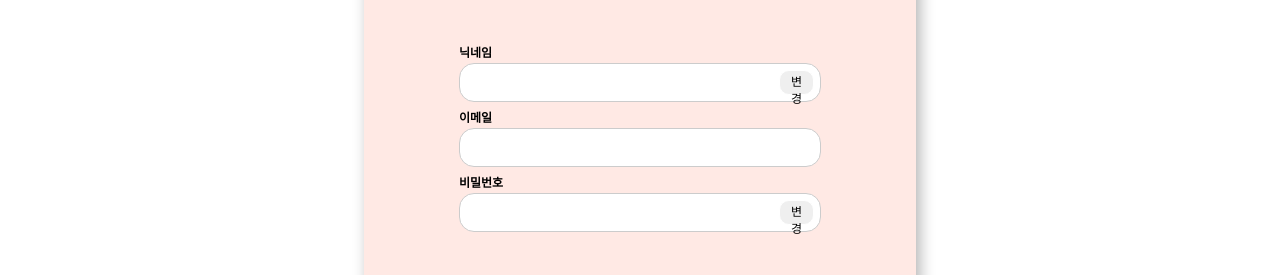
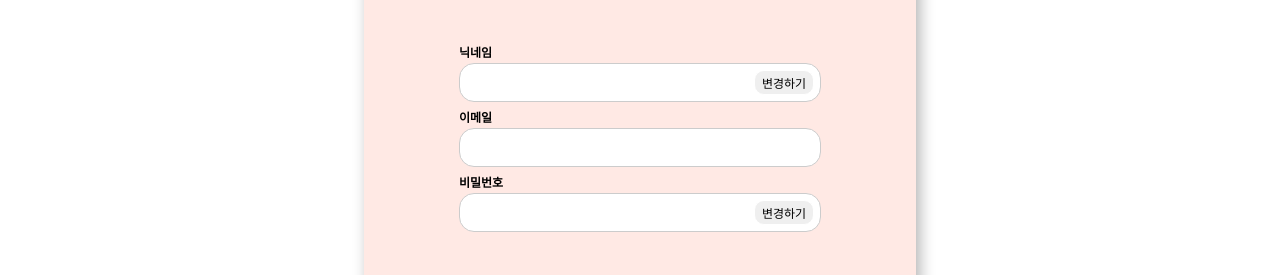
Before and after one commit to helloleesul/our-home-michelin, a React (Create React App) app: page /mypage/info in a window 1280 px wide. Shown: the part 398-673 px from the top of the page. Built offline with nearby package versions, Linux system fonts and the light colour scheme.

Commit message:
feat: 회원정보 수정 api 연동 테스트

```diff
--- a/src/components/pages/myInfo/Input.js
+++ b/src/components/pages/myInfo/Input.js
@@ -2,14 +2,20 @@ import React, { useState } from "react";
 import * as S from "./Input.style";
 
 function Input(props) {
-  const { text, type, placeholder, showBtn } = props;
-  const [btnText, setBtnText] = useState("변경");
+  const { text, type, placeholder, showBtn, onChange } = props;
+  const [btnText, setBtnText] = useState("변경하기");
   const [readOnly, setReadOnly] = useState(true);
+  const [showInput, setShowInput] = useState(false);
 
   const handleButtonClick = () => {
     setReadOnly((readOnly) => !readOnly);
-    setBtnText((btnText) => (btnText === "변경" ? "저장" : "변경"));
+    setBtnText((btnText) => (btnText === "변경하기" ? "임시저장" : "변경하기"));
+    if (text === "비밀번호") {
+      alert("비밀번호 변경 버튼 클릭");
+      setShowInput(true);
+    }
   };
+
   return (
     <>
       <S.InputContainer>
@@ -18,9 +24,16 @@ function Input(props) {
           type={type}
           placeholder={placeholder}
           readOnly={readOnly}
+          onChange={onChange}
         ></S.Input>
         {showBtn && <S.Button onClick={handleButtonClick}>{btnText}</S.Button>}
       </S.InputContainer>
+      {showInput && (
+        <S.InputContainer>
+          <S.Label>{text} 확인</S.Label>
+          <S.Input type={type}></S.Input>
+        </S.InputContainer>
+      )}
     </>
   );
 }
--- a/src/components/pages/myInfo/Input.style.js
+++ b/src/components/pages/myInfo/Input.style.js
@@ -29,13 +29,13 @@ export const InputContainer = styled.div`
 
 export const Button = styled.button`
   height: 25px;
-  width: 35px;
+  width: 60px;
   font-size: 12px;
   border-radius: 10px;
   border: 1px solid white;
   position: absolute;
   margin-top: 23px;
-  margin-left: 320px;
+  margin-left: 295px;
   align-items: center;
 
   &:hover {
--- a/src/pages/MyInfo.js
+++ b/src/pages/MyInfo.js
@@ -1,4 +1,5 @@
 import React, { useState } from "react";
+import axios from "axios";
 import * as S from "../components/pages/UserAccessForm/UserAccessForm.style";
 import Input from "../components/pages/myInfo/Input";
 import chef1 from "../assets/img/chef1.png";
@@ -7,8 +8,27 @@ import ModalBox from "../components/common/ModalBox";
 
 function MyInfo(props) {
   const [showModal, setShowModal] = useState(false);
+  const [nickname, setNickName] = useState("");
+  const [email, setEmail] = useState("");
+  const [password, setPassword] = useState("");
+
   const closeModal = () => {
     setShowModal(false);
+  };
+  const handleSaveClick = async () => {
+    const userData = {
+      nickName: nickname,
+      email: email,
+      password: password,
+    };
+
+    try {
+      const response = await axios.post("/api/myinfo", userData);
+      console.log(response.data);
+    } catch (error) {
+      console.error("에러", error);
+      console.log(error.response.data.message);
+    }
   };
   return (
     <>
@@ -19,11 +39,25 @@ function MyInfo(props) {
         <S.ChefImage src={chef1} alt="요리사캐릭터" />
         <S.InputContainer>
           <S.Text style={{ cursor: "auto" }}>회원정보 수정</S.Text>
-          <Input text="닉네임" type="text" showBtn="true" />
-          <Input text="이메일" type="text" />
-          <Input text="비밀번호" type="password" showBtn="true"></Input>
+          <Input
+            text="닉네임"
+            type="text"
+            showBtn="true"
+            onChange={(event) => setNickName(event.target.value)}
+          />
+          <Input
+            text="이메일"
+            type="text"
+            onChange={(event) => setEmail(event.target.value)}
+          />
+          <Input
+            text="비밀번호"
+            type="password"
+            showBtn="true"
+            onChange={(event) => setPassword(event.target.value)}
+          />
           <S.Text></S.Text>
-          <S.Btn>저장</S.Btn>
+          <S.Btn onClick={handleSaveClick}>저장</S.Btn>
           <S.Text fontSize="13px" onClick={() => setShowModal(true)}>
             회원탈퇴
           </S.Text>
```
